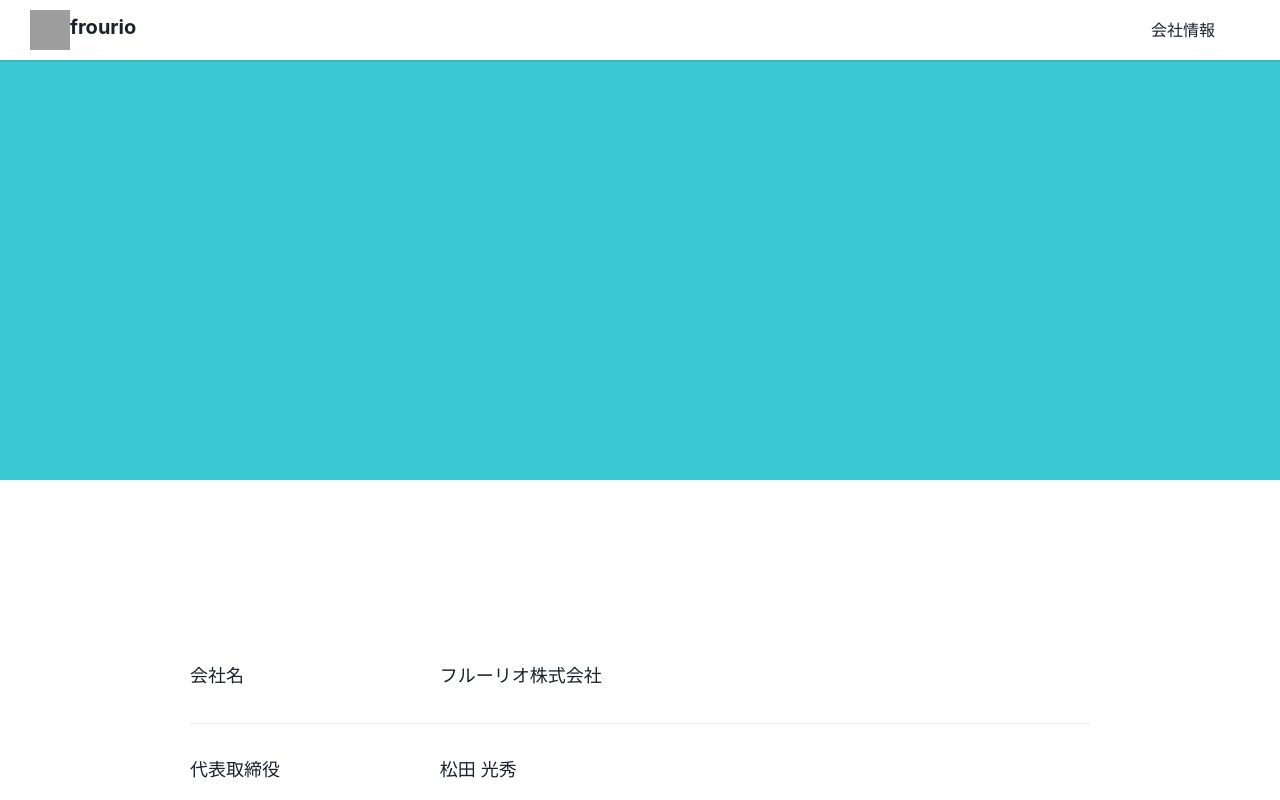
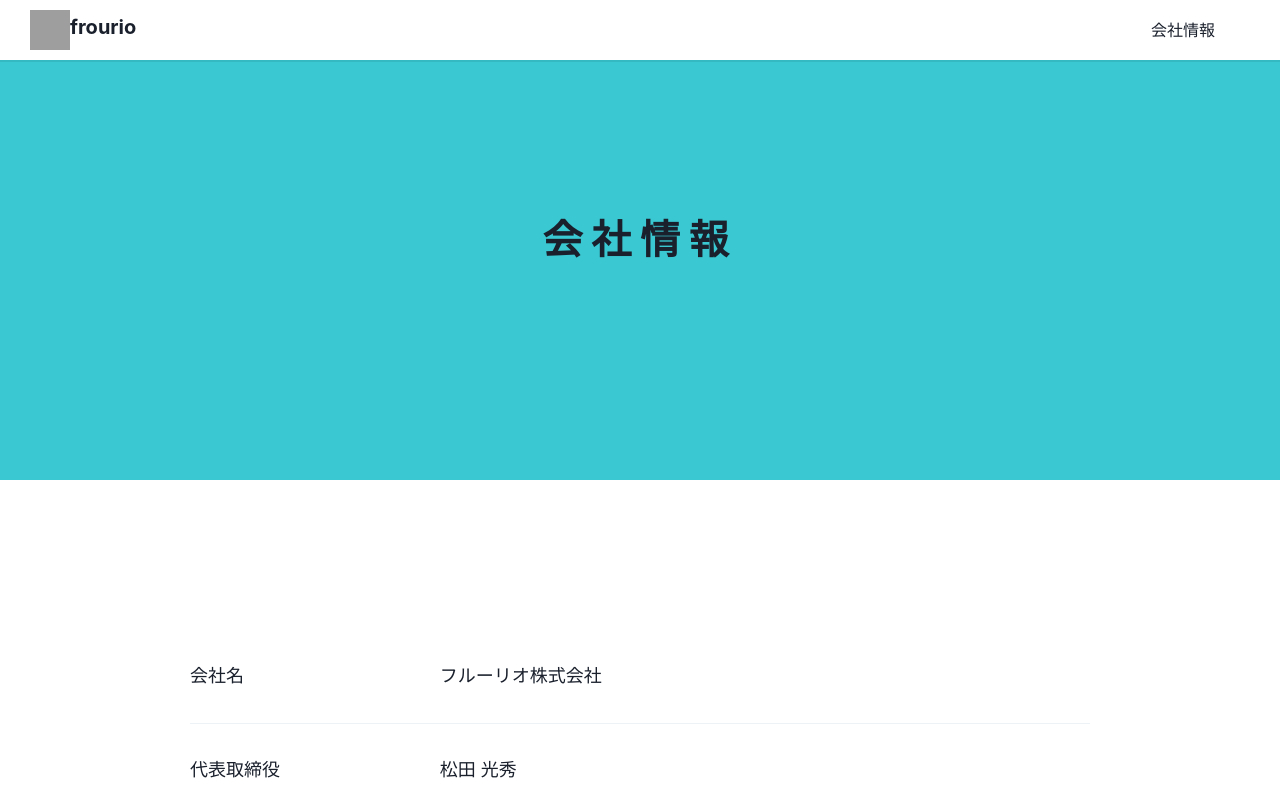
Before and after one commit to frourios/frourio.co.jp, a Next.js app: page /company_info in a window 1280 px wide. Shown: the top 800 px of the page. Built offline with nearby package versions, Linux system fonts and the light colour scheme; grey boxes are pictures that could not be loaded.

Commit message:
feat: update base layout

```diff
--- a/components/page.tsx
+++ b/components/page.tsx
@@ -1,11 +1,35 @@
 import type { NextPage } from "next";
+import { ReactNode } from "react";
 import Header from "../components/header";
 import Footer from "../components/footer";
-const Main: NextPage = ({ children }) => {
+type Props = {
+  pageTitle?: string;
+  children: ReactNode;
+};
+const Main = ({ pageTitle, children }: Props) => {
   return (
     <div style={{ height: "100vh" }}>
       <Header />
-      <div style={{ backgroundColor: "#3AC9D2", height: "60vh" }}></div>
+      <div
+        style={{
+          backgroundColor: "#3AC9D2",
+          height: "60vh",
+          display: "flex",
+          alignItems: "center",
+          justifyContent: "center",
+        }}
+      >
+        <h3
+          style={{
+            fontSize: "4rem",
+            textAlign: "center",
+            fontWeight: "bold",
+            letterSpacing: "0.88rem",
+          }}
+        >
+          {pageTitle}
+        </h3>
+      </div>
       {children}
       <Footer />
     </div>
```
